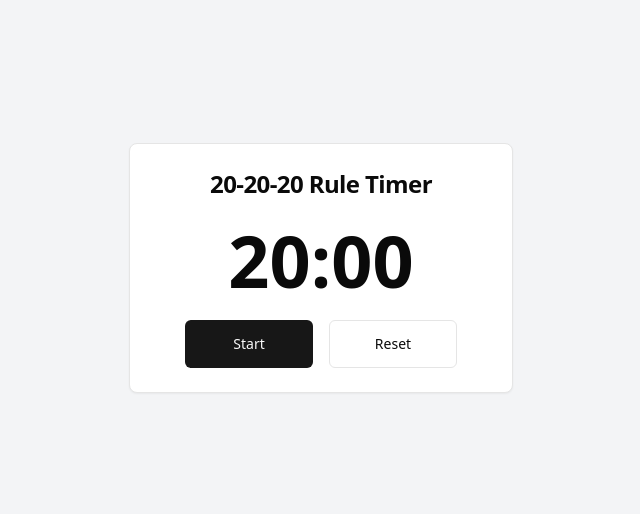
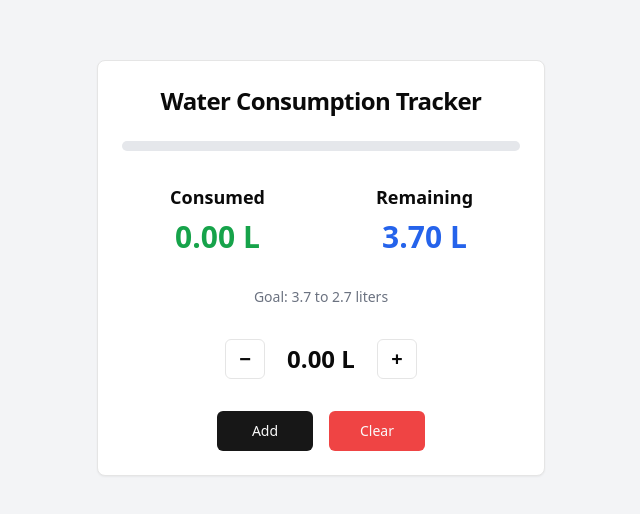
Before and after one commit to shafiullm/llm-tasks-react, a React (Vite) app: page / in a window 1280 px wide. Shown: the part 132-646 px from the top of the page, without its empty margins (319-959 px from the left). Built offline with nearby package versions, Linux system fonts and the light colour scheme.

Commit message:
update task :40921

```diff
--- a/src/App.jsx
+++ b/src/App.jsx
@@ -1,174 +1,131 @@
 import React, { useState, useEffect } from "react";
+import { Card, CardContent, CardHeader, CardTitle } from "@/components/ui/card";
 import { Button } from "@/components/ui/button";
-import { Card, CardContent, CardHeader, CardTitle } from "@/components/ui/card";
-import {
-  AlertDialog,
-  AlertDialogAction,
-  AlertDialogContent,
-  AlertDialogDescription,
-  AlertDialogFooter,
-  AlertDialogHeader,
-  AlertDialogTitle,
-} from "@/components/ui/alert-dialog";
 
-const formatTime = (seconds) => {
-  const mins = Math.floor(seconds / 60);
-  const secs = seconds % 60;
-  return `${mins.toString().padStart(2, "0")}:${secs
-    .toString()
-    .padStart(2, "0")}`;
+const DAILY_WATER_GOAL = {
+  min: 2.7,
+  max: 3.7,
 };
 
-const Timer = ({ time, isRunning, onStart, onPause, onReset }) => (
-  <Card className="w-full max-w-sm mx-auto">
-    <CardHeader>
-      <CardTitle className="text-center text-2xl font-bold">
-        20-20-20 Rule Timer
-      </CardTitle>
-    </CardHeader>
-    <CardContent>
-      <div className="text-center text-7xl font-bold mb-6">
-        {formatTime(time)}
-      </div>
-      <div className="flex justify-center space-x-4">
-        <Button
-          onClick={isRunning ? onPause : onStart}
-          className="w-32 h-12 flex text-center items-center justify-center"
-        >
-          {isRunning ? "Pause" : "Start"}
-        </Button>
-        <Button
-          onClick={onReset}
-          variant="outline"
-          className="w-32 h-12 flex items-center justify-center"
-        >
-          Reset
-        </Button>
-      </div>
-    </CardContent>
-  </Card>
-);
-
-const Modal = ({ isOpen, title, description, actionText, onAction }) => (
-  <AlertDialog open={isOpen}>
-    <AlertDialogContent>
-      <AlertDialogHeader>
-        <AlertDialogTitle>{title}</AlertDialogTitle>
-        <AlertDialogDescription>{description}</AlertDialogDescription>
-      </AlertDialogHeader>
-      <AlertDialogFooter>
-        <AlertDialogAction
-          onClick={onAction}
-          className="w-full sm:w-auto h-12 flex items-center justify-center"
-        >
-          {actionText}
-        </AlertDialogAction>
-      </AlertDialogFooter>
-    </AlertDialogContent>
-  </AlertDialog>
-);
+const CONSUMPTION_LEVELS = {
+  low: 1.7,
+  medium: 2.7,
+  high: 3.7,
+};
 
 export default function App() {
-  const [mainTime, setMainTime] = useState(20 * 60);
-  const [lookAwayTime, setLookAwayTime] = useState(20);
-  const [isRunning, setIsRunning] = useState(false);
-  const [showLookAwayModal, setShowLookAwayModal] = useState(false);
-  const [showCompletionModal, setShowCompletionModal] = useState(false);
-  const [currentTimer, setCurrentTimer] = useState("main");
+  const [waterRemaining, setWaterRemaining] = useState(DAILY_WATER_GOAL.max);
+  const [waterConsumed, setWaterConsumed] = useState(0);
+  const [inputAmount, setInputAmount] = useState(0.0);
 
   useEffect(() => {
-    let interval;
-    if (isRunning) {
-      interval = setInterval(() => {
-        if (currentTimer === "main") {
-          setMainTime((prevTime) => {
-            if (prevTime <= 1) {
-              setIsRunning(false);
-              setShowLookAwayModal(true);
-              return 20 * 60;
-            }
-            return prevTime - 1;
-          });
-        } else if (currentTimer === "lookAway") {
-          setLookAwayTime((prevTime) => {
-            if (prevTime <= 1) {
-              setIsRunning(false);
-              setShowCompletionModal(true);
-              return 20;
-            }
-            return prevTime - 1;
-          });
-        }
-      }, 1000);
-    }
-    return () => clearInterval(interval);
-  }, [isRunning, currentTimer]);
+    const newWaterRemaining = Math.max(DAILY_WATER_GOAL.max - waterConsumed, 0);
+    setWaterRemaining(Number(newWaterRemaining.toFixed(2)));
+  }, [waterConsumed]);
 
-  const handleStartPause = () => {
-    setIsRunning(!isRunning);
+  const handleIncrement = () => {
+    setInputAmount((prev) => Number((prev + 0.25).toFixed(2)));
   };
 
-  const handleReset = () => {
-    setIsRunning(false);
-    setMainTime(20 * 60);
+  const handleDecrement = () => {
+    setInputAmount((prev) => Math.max(Number((prev - 0.25).toFixed(2)), 0));
   };
 
-  const handleLookAwayStart = () => {
-    setShowLookAwayModal(false);
-    setCurrentTimer("lookAway");
-    setIsRunning(true);
+  const handleAdd = () => {
+    setWaterConsumed((prev) => Number((prev + inputAmount).toFixed(2)));
+    setInputAmount(0.0);
   };
 
-  const handleCompletion = () => {
-    setShowCompletionModal(false);
-    setCurrentTimer("main");
-    setMainTime(20 * 60);
-    setLookAwayTime(20);
-    setIsRunning(true);
+  const handleClear = () => {
+    setWaterConsumed(0);
+    setInputAmount(0.0);
   };
+
+  const getProgressColor = (consumed) => {
+    if (consumed >= CONSUMPTION_LEVELS.high) return "bg-red-500";
+    if (consumed >= CONSUMPTION_LEVELS.medium) return "bg-green-500";
+    if (consumed >= CONSUMPTION_LEVELS.low) return "bg-yellow-500";
+    return "bg-red-500";
+  };
+
+  const progressPercentage = Math.min(
+    (waterConsumed / DAILY_WATER_GOAL.max) * 100,
+    100
+  );
 
   return (
     <div className="min-h-screen bg-gray-100 flex items-center justify-center p-4">
-      <div className="w-full max-w-md">
-        {currentTimer === "main" ? (
-          <Timer
-            time={mainTime}
-            isRunning={isRunning}
-            onStart={handleStartPause}
-            onPause={handleStartPause}
-            onReset={handleReset}
-          />
-        ) : (
-          <Card className="w-full max-w-sm mx-auto">
-            <CardHeader>
-              <CardTitle className="text-center text-2xl font-bold">
-                Look Away Timer
-              </CardTitle>
-            </CardHeader>
-            <CardContent>
-              <div className="text-center text-7xl font-bold mb-4">
-                {formatTime(lookAwayTime)}
-              </div>
-            </CardContent>
-          </Card>
-        )}
+      <Card className="w-full max-w-md">
+        <CardHeader>
+          <CardTitle className="text-2xl font-bold text-center">
+            Water Consumption Tracker
+          </CardTitle>
+        </CardHeader>
+        <CardContent className="space-y-8">
+          <div className="w-full bg-gray-200 rounded-full h-2.5 dark:bg-gray-700">
+            <div
+              className={`h-2.5 rounded-full ${getProgressColor(
+                waterConsumed
+              )}`}
+              style={{ width: `${progressPercentage}%` }}
+            ></div>
+          </div>
 
-        <Modal
-          isOpen={showLookAwayModal}
-          title="Time to look away!"
-          description="Look at least 20 feet away for 20 seconds."
-          actionText="Continue"
-          onAction={handleLookAwayStart}
-        />
+          <div className="grid grid-cols-2 gap-4">
+            <div className="text-center">
+              <p className="text-lg font-semibold mb-2">Consumed</p>
+              <p className="text-3xl font-bold text-green-600">
+                {waterConsumed.toFixed(2)} L
+              </p>
+            </div>
+            <div className="text-center">
+              <p className="text-lg font-semibold mb-2">Remaining</p>
+              <p className="text-3xl font-bold text-blue-600">
+                {waterRemaining.toFixed(2)} L
+              </p>
+            </div>
+          </div>
 
-        <Modal
-          isOpen={showCompletionModal}
-          title="Good job!"
-          description="You can start working now."
-          actionText="Continue"
-          onAction={handleCompletion}
-        />
-      </div>
+          <p className="text-sm text-gray-500 text-center">
+            Goal: {DAILY_WATER_GOAL.max} to {DAILY_WATER_GOAL.min} liters
+          </p>
+
+          <div className="flex items-center justify-center space-x-4">
+            <Button
+              variant="outline"
+              size="icon"
+              onClick={handleDecrement}
+              className="h-10 w-10 text-xl font-bold"
+            >
+              −
+            </Button>
+            <span className="text-2xl font-bold w-20 text-center">
+              {inputAmount.toFixed(2)} L
+            </span>
+            <Button
+              variant="outline"
+              size="icon"
+              onClick={handleIncrement}
+              className="h-10 w-10 text-xl font-bold"
+            >
+              +
+            </Button>
+          </div>
+
+          <div className="flex justify-center space-x-4">
+            <Button onClick={handleAdd} className="w-24">
+              Add
+            </Button>
+            <Button
+              onClick={handleClear}
+              variant="destructive"
+              className="w-24"
+            >
+              Clear
+            </Button>
+          </div>
+        </CardContent>
+      </Card>
     </div>
   );
 }
```
